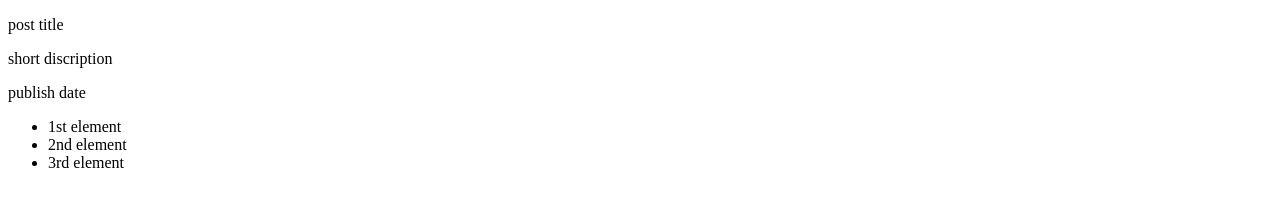
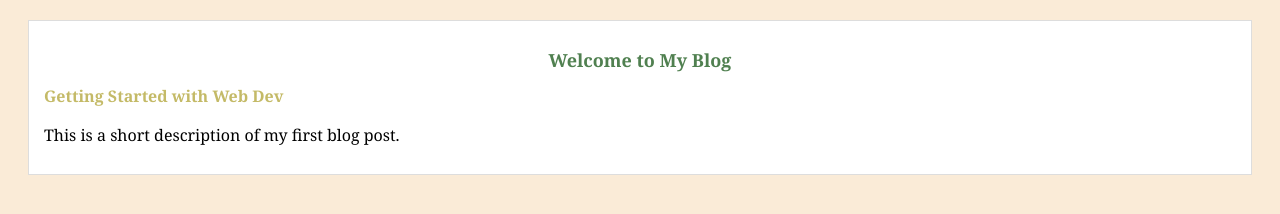
Before and after one commit to shimaaeshra/css-task, a plain HTML site: page index.html in a window 1280 px wide. Drawn offline with Linux system fonts and the light colour scheme.

Commit message:
update files

```diff
--- a/index.html
+++ b/index.html
@@ -2,19 +2,14 @@
 <html>
     <head>
 <title>my Blog </title>
-<link rel="stylesheet" href="tyle.css">
+<link rel="stylesheet" href="style.css">
     </head>
     <body>
- <p id="main =text">post title </p>
- <p>short discription</p>
-  <p> publish date</p>
-<div>
-   <ul class="ul-container">
-      <li>1st element </li>
-      <li>2nd element</li>
-      <li>3rd element</li>
-   </ul>
-</div>
+        <div class="blog-post">
+            <h1>Welcome to My Blog</h1>
+            <h2>Getting Started with Web Dev</h2>
+            <p>This is a short description of my first blog post.</p>
+        </div>
 
     </body>
 
--- a/style.css
+++ b/style.css
@@ -1 +1,28 @@
-p { }
+body { font-family: Cambria, Cochin, Georgia, Times, 'Times New Roman', serif;
+     background-color: antiquewhite;
+      box-sizing: border-box;
+    }
+
+h1{ font-size: large;
+     color:rgb(80, 128, 80);
+      text-align: center;
+    }
+
+
+h2{ font-size: medium;
+     color:rgb(196, 186, 103);
+     text-align:left;
+    }
+    .blog-post {
+        margin: 20px;
+        padding: 15px;
+        border: 1px solid #ddd;
+        background-color: #fff;
+        box-sizing: border-box;
+    }
+
+    /* Paragraph spacing */
+    .blog-post p {
+        margin-bottom: 10px;
+        line-height: 1.6;
+    }
```
